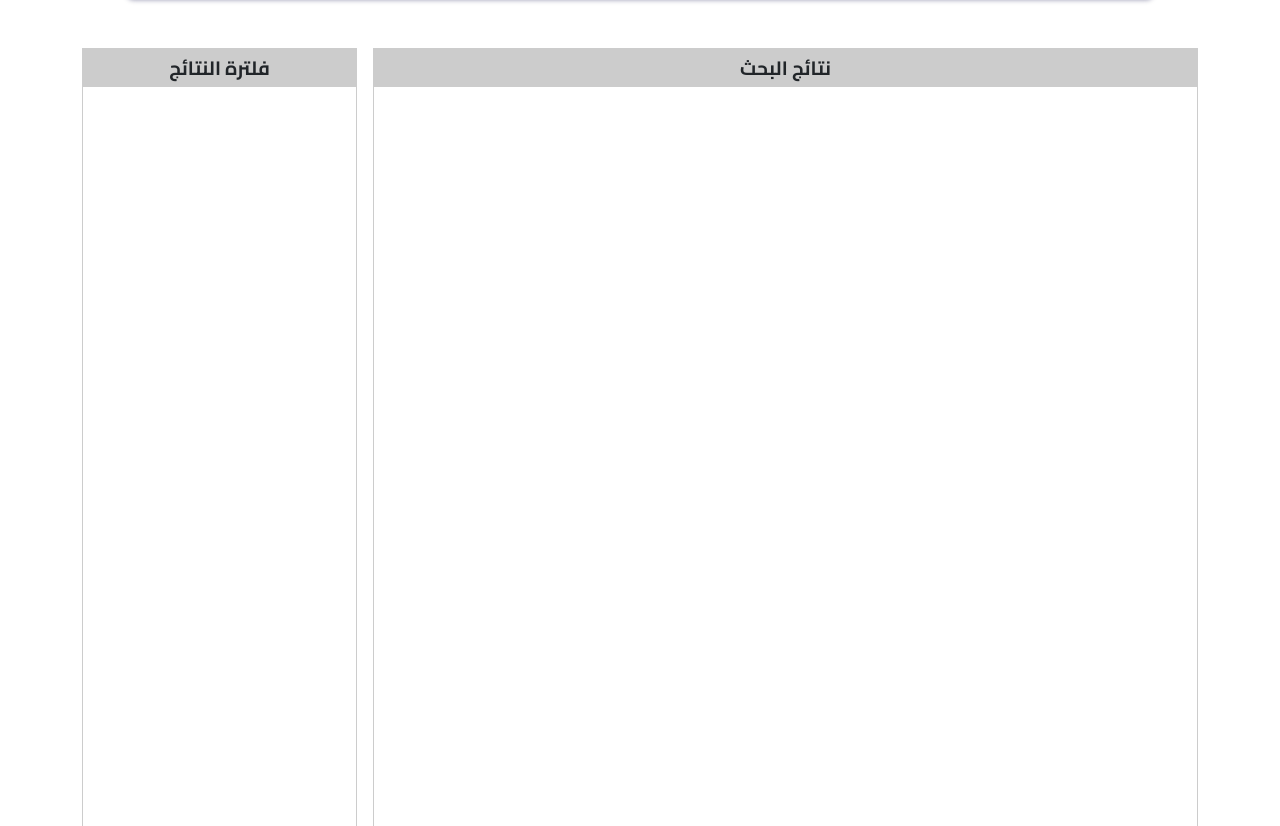
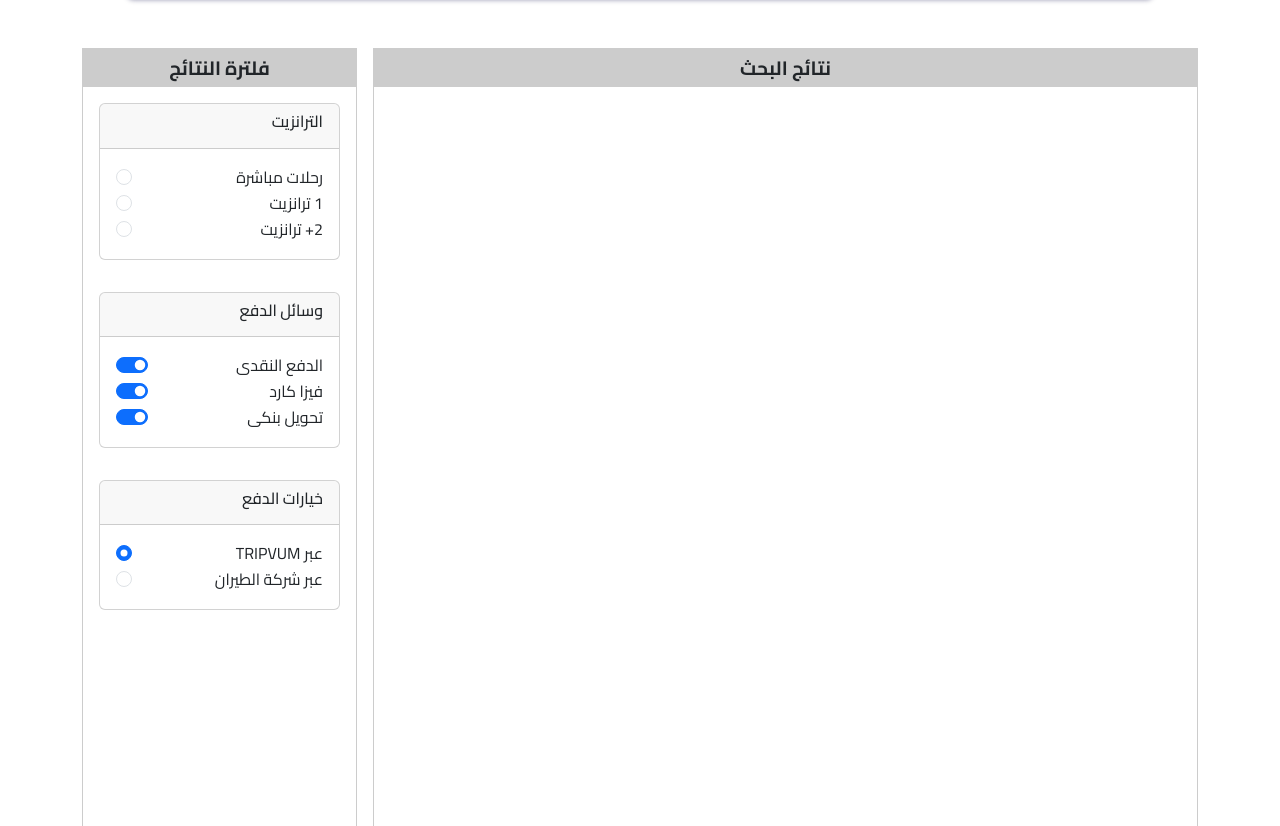
Before and after one commit to atefAkl/booking, a plain HTML site: page pages/booking.html in a window 1280 px wide. Shown: the part 393-1219 px from the top of the page. Drawn offline with nearby package versions, Linux system fonts and the light colour scheme.

Commit message:
fix pricing

```diff
--- a/pages/booking.html
+++ b/pages/booking.html
@@ -168,6 +168,72 @@
             <div id="filters" style="height: 100vh; background: #fff;" class="w-25">
                 <div class="filters-header">
                     فلترة النتائج
+                </div>
+                <div class="filter-contents">
+
+                  <div class="filters-section p-3" >
+                    <div class="card">
+                      <div class="card-header">
+                        <h6>الترانزيت</h6>
+                      </div>
+                      <div class="card-body">
+                        <div class="form-check" dir="rtl">
+                          <label class="form-check-label" for="direct">رحلات مباشرة</label>
+                          <input class="form-check-input" type="radio" role="switch" name="transit" id="direct" checked>
+                        </div>
+                        <div class="form-check" dir="rtl">
+                          <label class="form-check-label" for="single-transit">1 ترانزيت</label>
+                          <input class="form-check-input" type="radio" role="switch" name="transit" id="single-transit" >
+                        </div>
+                        <div class="form-check" dir="rtl">
+                          <label class="form-check-label" for="multiple-transit">2+ ترانزيت</label>
+                          <input class="form-check-input" type="radio" role="switch" name="transit" id="multiple-transit" >
+                        </div>
+                      </div>
+                    </div>
+                  </div>
+
+                  <div class="filters-section p-3" >
+                    <div class="card">
+                      <div class="card-header">
+                        <h6>وسائل الدفع</h6>
+                      </div>
+                      <div class="card-body">
+                        <div class="form-check form-switch" dir="rtl">
+                          <label class="form-check-label" for="cash">الدفع النقدى</label>
+                          <input class="form-check-input" type="checkbox" role="switch" id="cash" checked>
+                        </div>
+                        <div class="form-check form-switch" dir="rtl">
+                          <label class="form-check-label" for="visa">فيزا كارد</label>
+                          <input class="form-check-input" type="checkbox" role="switch" id="visa" checked>
+                        </div>
+                        <div class="form-check form-switch" dir="rtl">
+                          <label class="form-check-label" for="transfer">تحويل بنكى</label>
+                          <input class="form-check-input" type="checkbox" role="switch" id="transfer" checked>
+                        </div>
+                      </div>
+                    </div>
+                  </div>
+
+                  <div class="filters-section p-3" >
+                    <div class="card">
+                      <div class="card-header">
+                        <h6>خيارات الدفع</h6>
+                      </div>
+                      <div class="card-body">
+                        <div class="form-check" dir="rtl">
+                          <label class="form-check-label" for="direct"> عبر TRIPVUM</label>
+                          <input class="form-check-input" type="radio" role="switch" name="transit" id="direct" checked>
+                        </div>
+                        <div class="form-check" dir="rtl">
+                          <label class="form-check-label" for="single-transit">عبر شركة الطيران</label>
+                          <input class="form-check-input" type="radio" role="switch" name="transit" id="single-transit" >
+                        </div>
+
+                      </div>
+                    </div>
+                  </div>
+
                 </div>
             </div>
         </div>
@@ -405,7 +471,7 @@ const indexes = []
         const weekDay = new Date(departure_date)
         const grade = $('#grade').val();
         console.log(grade)
-        const flightPrice = pricing[getDayName(weekDay)][grade]*alp.ratio
+        const flightPrice = pricing[getDayName(weekDay)][grade]*flight.carrier.ratio
 
         const stops = flight.stops.map((stop)=>{ return '<span class="stop" data-stop="'+stop+'"></span>'})
 
@@ -439,6 +505,7 @@ const indexes = []
                     <p class=" results-from-websites my-0 py-0 text-center"><small>النتائج من ${randomNumber(1, 10)} مواقع</small></p>
                     <p class="price text-center">
                       <span class="amount fw-bold py-0 my-0 fs-3">
+
                         ${flightPrice.toFixed(2)}
                       </span>
                       ج م
```
